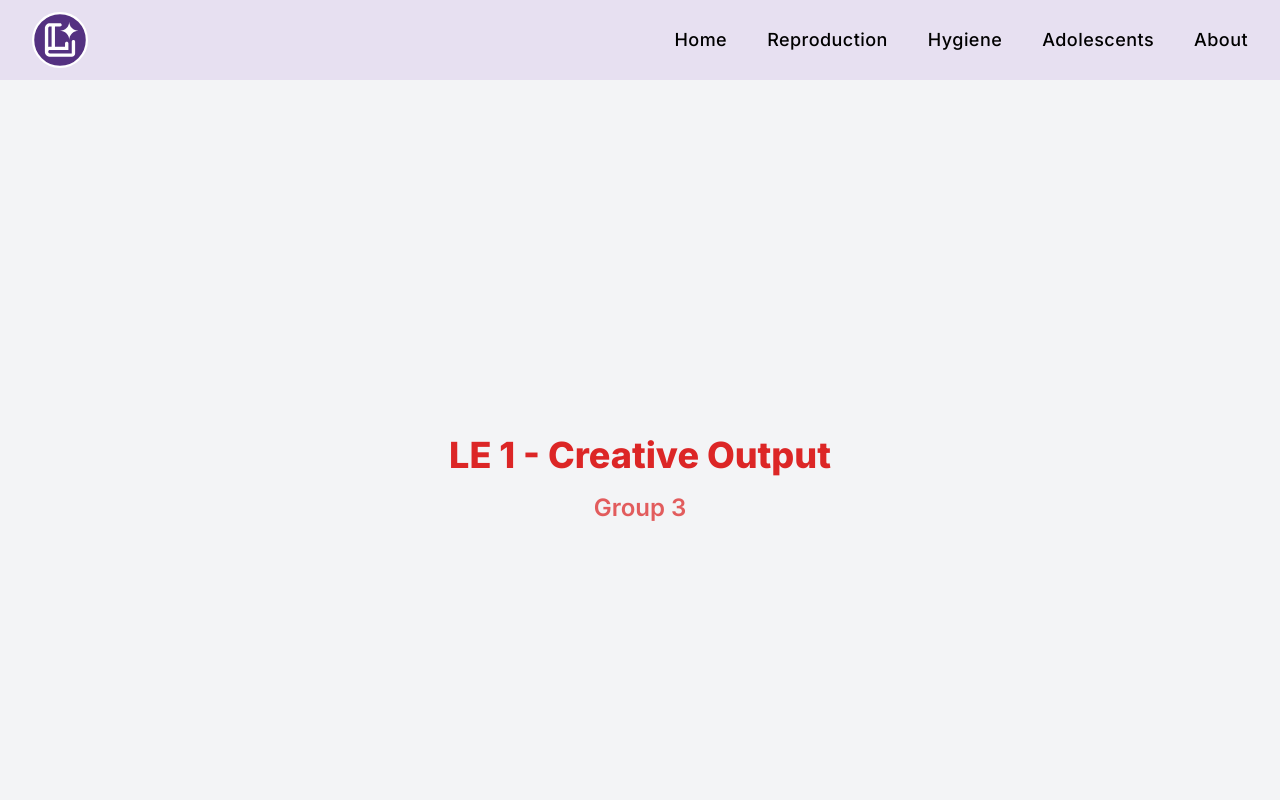
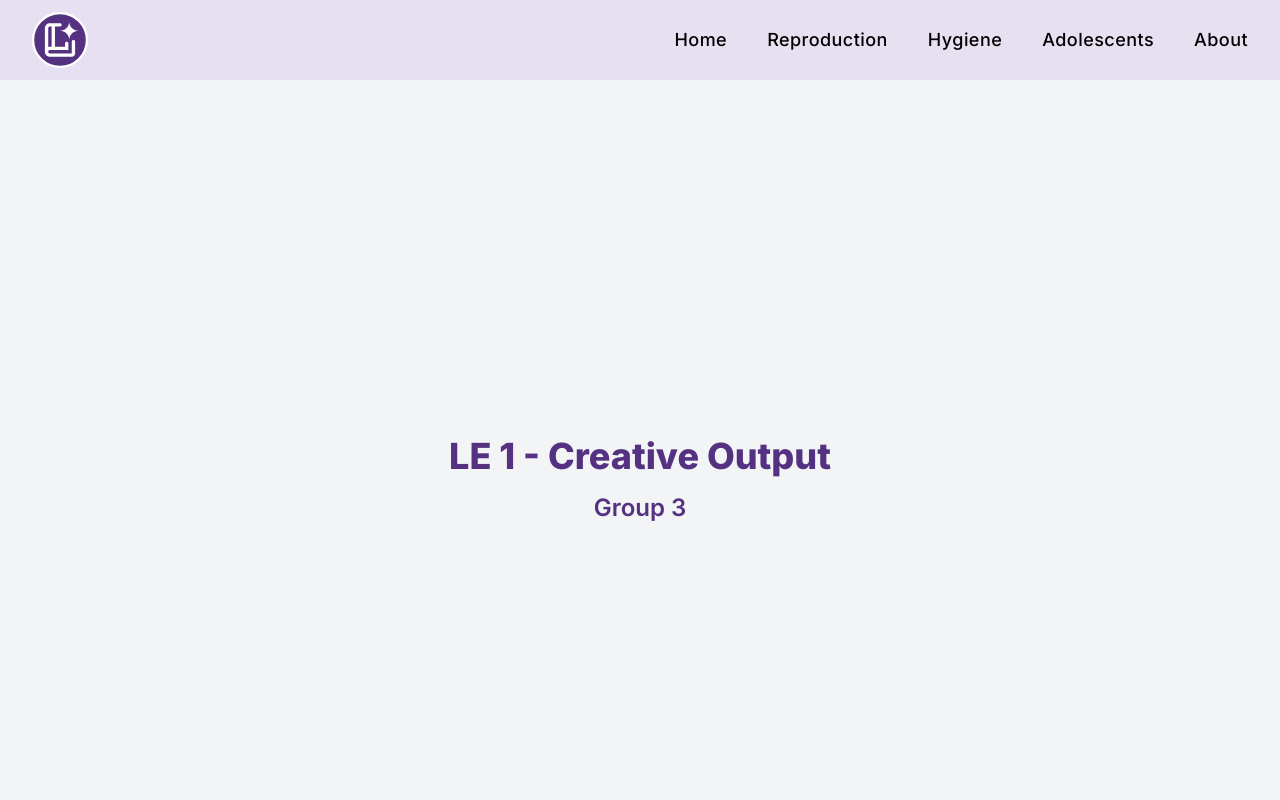
Before and after one commit to rqms40/ege311-le1, a React (Vite) app: page / in a window 1280 px wide. Shown: the top 800 px of the page. Built offline with nearby package versions, Linux system fonts and the light colour scheme.

Commit message:
chore: remove unnecessary code and animation

```diff
--- a/src/App.jsx
+++ b/src/App.jsx
@@ -3,43 +3,15 @@ import Navbar from "./components/navbar/Navbar";
 import Footer from "./components/footer/Footer";
 
 const App = () => {
-  const colors = [
-    "text-violet-600",
-    "text-red-600",
-    "text-blue-600",
-    "text-green-600",
-  ];
-
-  const hoverColors = [
-    "hover:text-violet-800",
-    "hover:text-red-800",
-    "hover:text-blue-800",
-    "hover:text-green-800",
-  ];
-
-  const [colorIndex, setColorIndex] = useState(0);
-
-  useEffect(() => {
-    const interval = setInterval(() => {
-      setColorIndex((prevIndex) => (prevIndex + 1) % colors.length);
-    }, 1000);
-
-    return () => clearInterval(interval);
-  }, [colors]);
-
   return (
     <>
       <Navbar />
 
-      <div className="flex flex-col items-center justify-center min-h-screen bg-gray-100 animate-fadeIn">
-        <h1
-          className={`text-4xl font-extrabold ${colors[colorIndex]} ${hoverColors[colorIndex]} transition duration-300 ease-in-out mb-4 animate-bounce`}
-        >
+      <div className="flex flex-col items-center justify-center min-h-screen bg-gray-100 text-center">
+        <h1 className="text-4xl font-extrabold text-custom-violet hover:text-custom-violet-dark mb-4">
           LE 1 - Creative Output
         </h1>
-        <h2
-          className={`text-2xl font-semibold ${colors[colorIndex]} ${hoverColors[colorIndex]} transition duration-300 ease-in-out animate-pulse`}
-        >
+        <h2 className="text-2xl font-semibold text-custom-violet hover:text-custom-violet-dark">
           Group 3
         </h2>
       </div>
```
